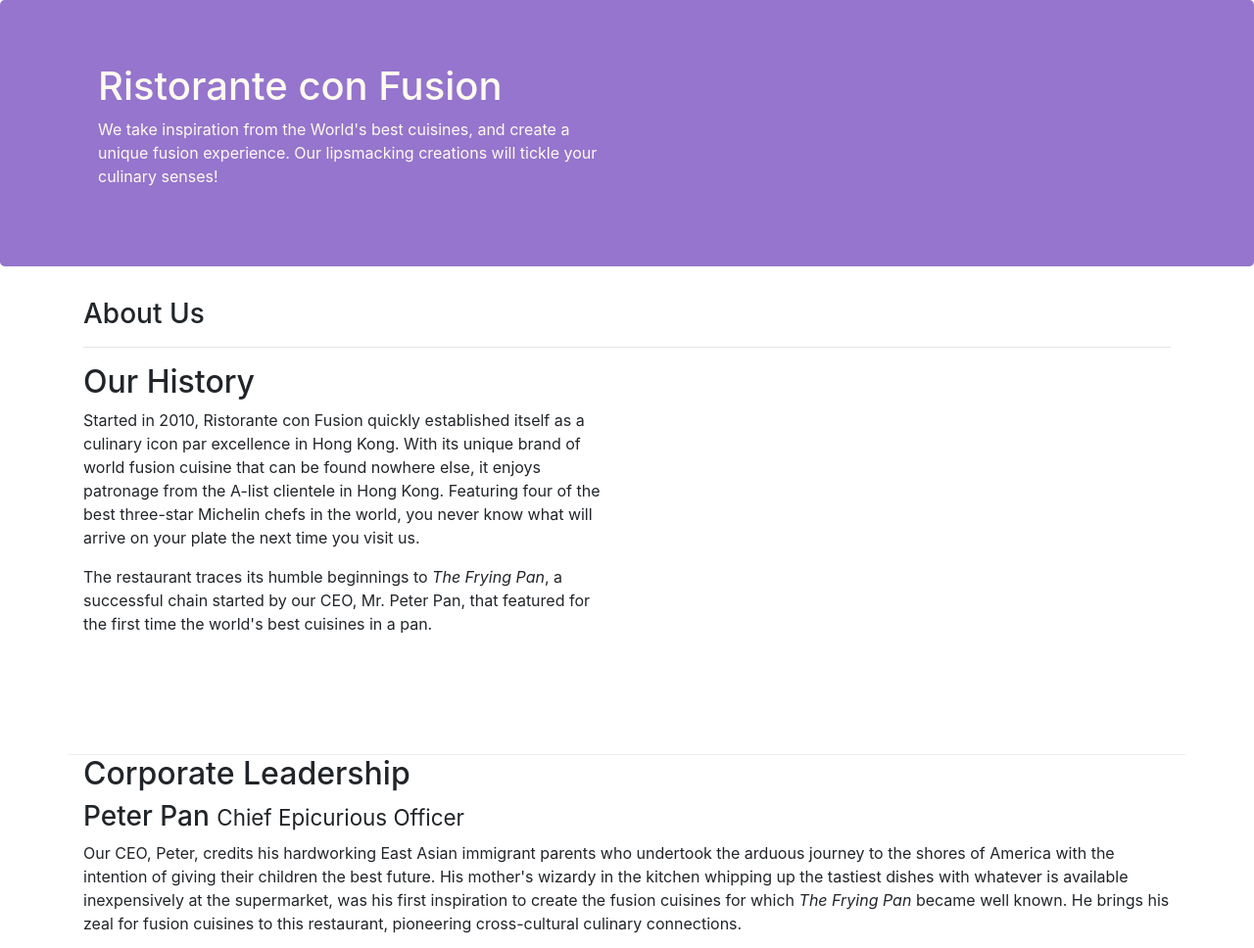
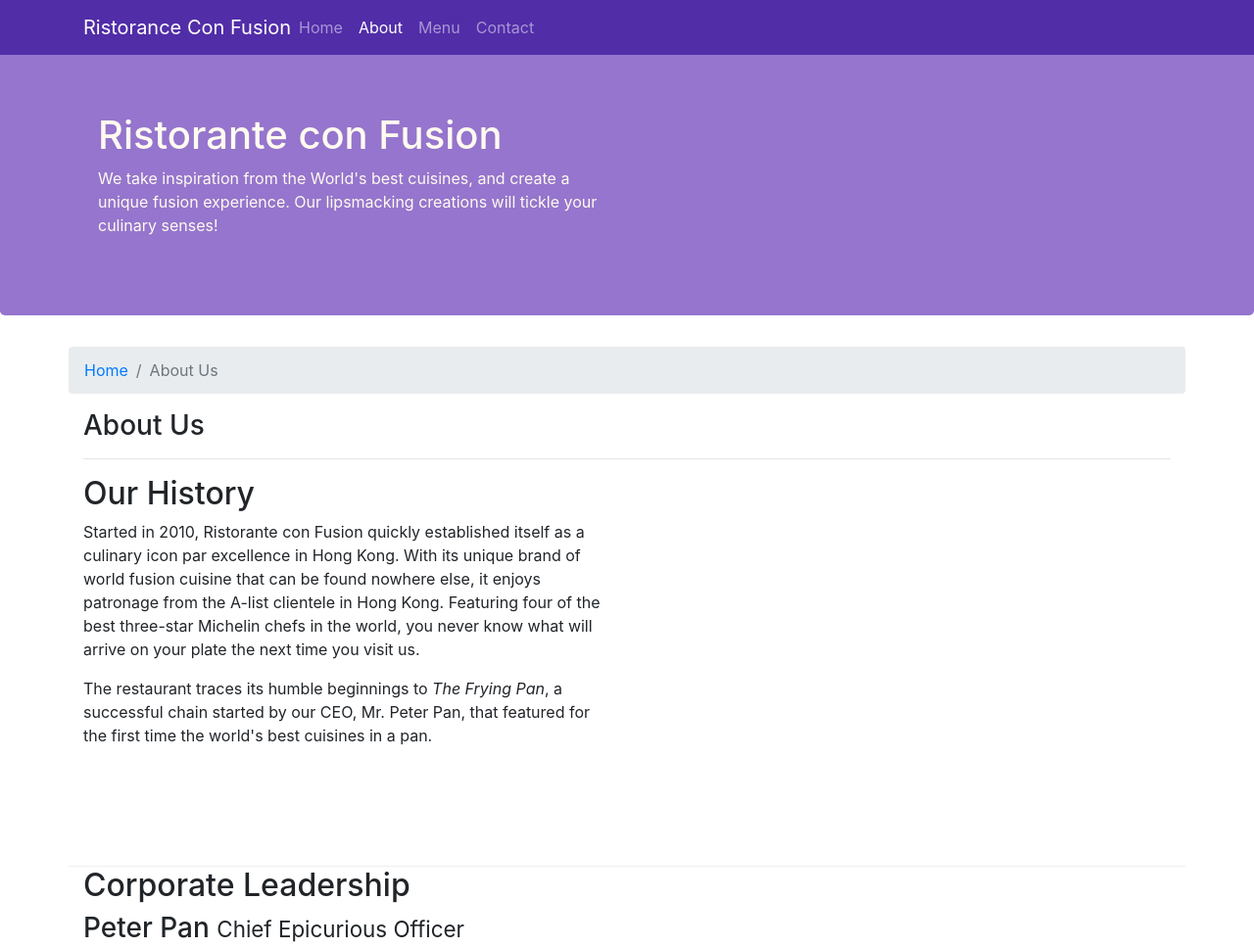
Before and after one commit to abdullah-ozbek/bootstrap_application, a website: page aboutus.html in a window 1280 px wide. Shown: the top 968 px of the page at 98% size. Drawn offline with nearby package versions, Linux system fonts and the light colour scheme.

Commit message:
Navbar und Breadcrumb

```diff
--- a/aboutus.html
+++ b/aboutus.html
@@ -16,6 +16,22 @@
 </head>
 
 <body>
+    <nav class="navbar navbar-dark navbar-expand-sm fixed-top ">
+        <div class="container">
+            <button class="navbar-toggler" type="button" data-toggle="collapse" data-target="#Navbar">
+                <span class="navbar-toggler-icon"></span>
+            </button>
+            <a class="navbar-brand mr-auto" href="./index.html">Ristorance Con Fusion</a>
+            <div class="collapse navbar-collapse" id="Navbar">
+                <ul class="navbar-nav mr-auto">
+                    <li class="nav-items"><a class="nav-link" href="./index.html">Home</a></li>
+                    <li class="nav-items active"><a class="nav-link" href="#">About</a></li>
+                    <li class="nav-items"><a class="nav-link" href="#">Menu</a></li>
+                    <li class="nav-items"><a class="nav-link" href="#">Contact</a></li>
+                </ul>
+            </div>
+        </div>
+    </nav>
 
     <header class="jumbotron">
         <div class="container">
@@ -32,7 +48,11 @@
 
     <div class="container">
         <div class="row">
-            <div class="col-sm-12">
+            <ol class="col-12 breadcrumb">
+                <li class="breadcrumb-item"><a href="./index.html">Home</a></li>
+                <li class="breadcrumb-item active">About Us</li>
+            </ol>
+            <div class="col-12 ">
                <h3>About Us</h3>
                <hr>
             </div>
@@ -71,7 +91,7 @@
                 <div class="col-4 offset-1 col-sm-2">
                     <h5>Links</h5>
                     <ul class="list-unstyled">
-                        <li><a href="#">Home</a></li>
+                        <li><a href="./index.html">Home</a></li>
                         <li><a href="#">About</a></li>
                         <li><a href="#">Menu</a></li>
                         <li><a href="#">Contact</a></li>
--- a/css/styles.css
+++ b/css/styles.css
@@ -24,5 +24,11 @@
     font-size: 80%;
     margin: 0px;
     color: #0f0f0f;
-
 }
+body{
+    padding: 50px 0px 0px 0px;
+    z-index: 0;
+}
+.navbar-dark{
+    background-color: #512DA8;
+}
```
Also changed, not shown: index.html (+17 -2 lines).
